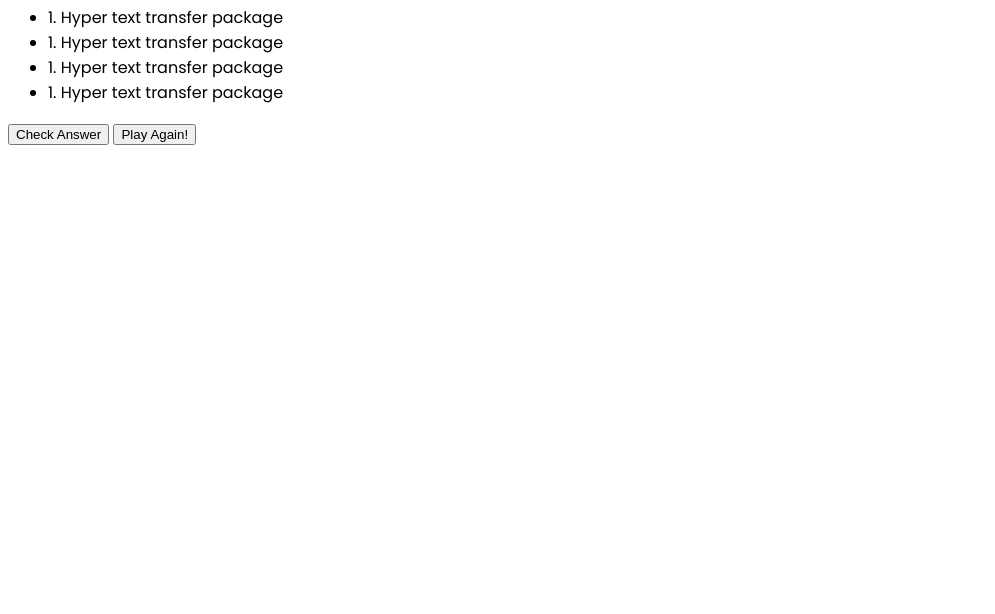
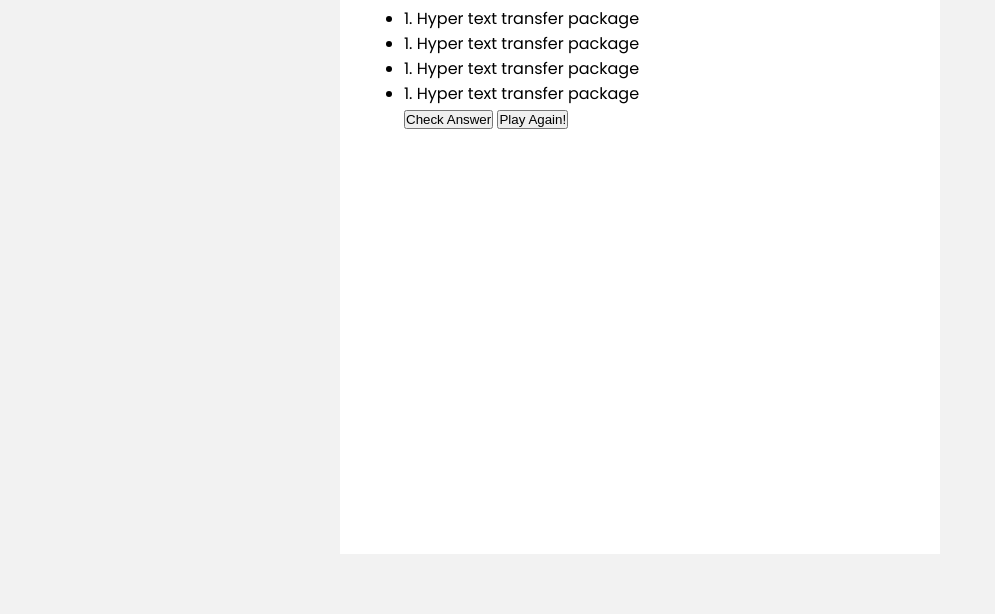
Before and after one commit to nscole/JavaScript-Project, a plain HTML site: page index.html in a window 1280 px wide. Shown: the part 186-800 px from the top of the page, without its empty margins (0-995 px from the left). Drawn offline with Linux system fonts and the light colour scheme.

Commit message:
Styling wrapper

```diff
--- a/index.html
+++ b/index.html
@@ -7,7 +7,7 @@
     <title>Quiz App</title>
     <link rel="stylesheet" href="./style.css">
 </head>
-<body>
+<body class ="flex">
 <div class="wrapper">
     <div class="quiz-container">
         <div class="quiz-head">
--- a/style.css
+++ b/style.css
@@ -1,5 +1,38 @@
 @import url('https://fonts.googleapis.com/css2?family=Nunito:wght@600&family=Poppins:wght@300;400;500;600;700;800&display=swap');
+
+*{
+    padding: 0;
+    margin: 0;
+    box-sizing: border-box;
+}
+
+:root {
+    --light-purple-color: #8854c0;
+    --light-color: #fff;
+    --dark-color: #000;
+    --gray-color: #f2f2f2;
+    --transition: all 300ms ease-in-out;
+}
+
+
+.flex {
+    display: flex;
+    align-items: center;
+    justify-content: center;
+}
 
 body {
     font-family: 'Poppins', sans-serif;
+    height: 100vh;
+    color: var(--dark-color);
+    background-color: var(--gray-color);
 }
+
+.wrapper {
+    background-color: var(--light-color);
+    padding: 1.5rem 4rem 3rem 4rem;
+    width: 600px;
+    height: 680px;
+    border-top-left-radius: 1.5rem;
+    border-top-right-radius: 1.5rem;
+}
```
